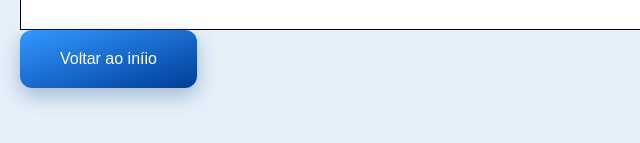
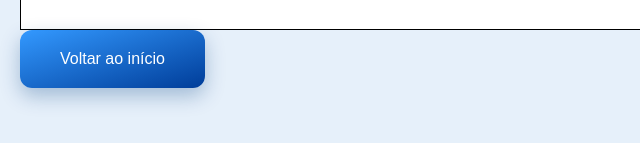
Before and after one commit to francieliboaria/doutorado, a plain HTML site: page relatorio.html in a window 1280 px wide. Shown: the part 375-518 px from the top of the page, 0-640 px from the left. Drawn offline with Linux system fonts and the light colour scheme.

Commit message:
Update relatorio.html

```diff
--- a/relatorio.html
+++ b/relatorio.html
@@ -91,6 +91,6 @@
 		<td colspan="2" id="total"></td>
 	</tr>
 </table>
-<button type="button" id="2" onclick="location.href='index.html';">Voltar ao iníio</button>
+<button type="button" id="2" onclick="location.href='index.html';">Voltar ao início</button>
 </body>
 </html>
```
